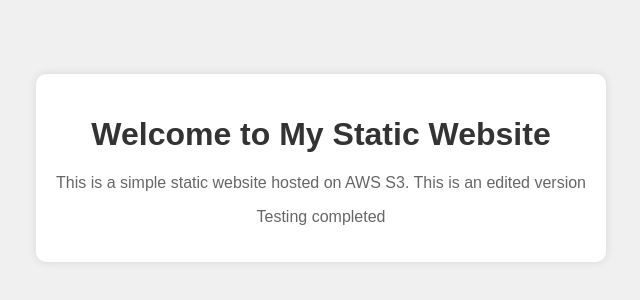
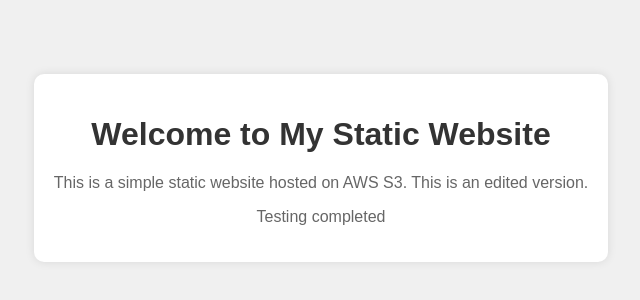
Before and after one commit to Yozhmozhi/assign2html, a plain HTML site: page index.html in a window 1280 px wide. Shown: the part 232-532 px from the top of the page, 319-959 px from the left. Drawn offline with Linux system fonts and the light colour scheme.

Commit message:
Update index.html

```diff
--- a/index.html
+++ b/index.html
@@ -33,7 +33,7 @@
 <body>
     <div class="container">
         <h1>Welcome to My Static Website</h1>
-        <p>This is a simple static website hosted on AWS S3. This is an edited version</p>
+        <p>This is a simple static website hosted on AWS S3. This is an edited version.</p>
         <p>Testing completed</p>
     </div>
 </body>
```
